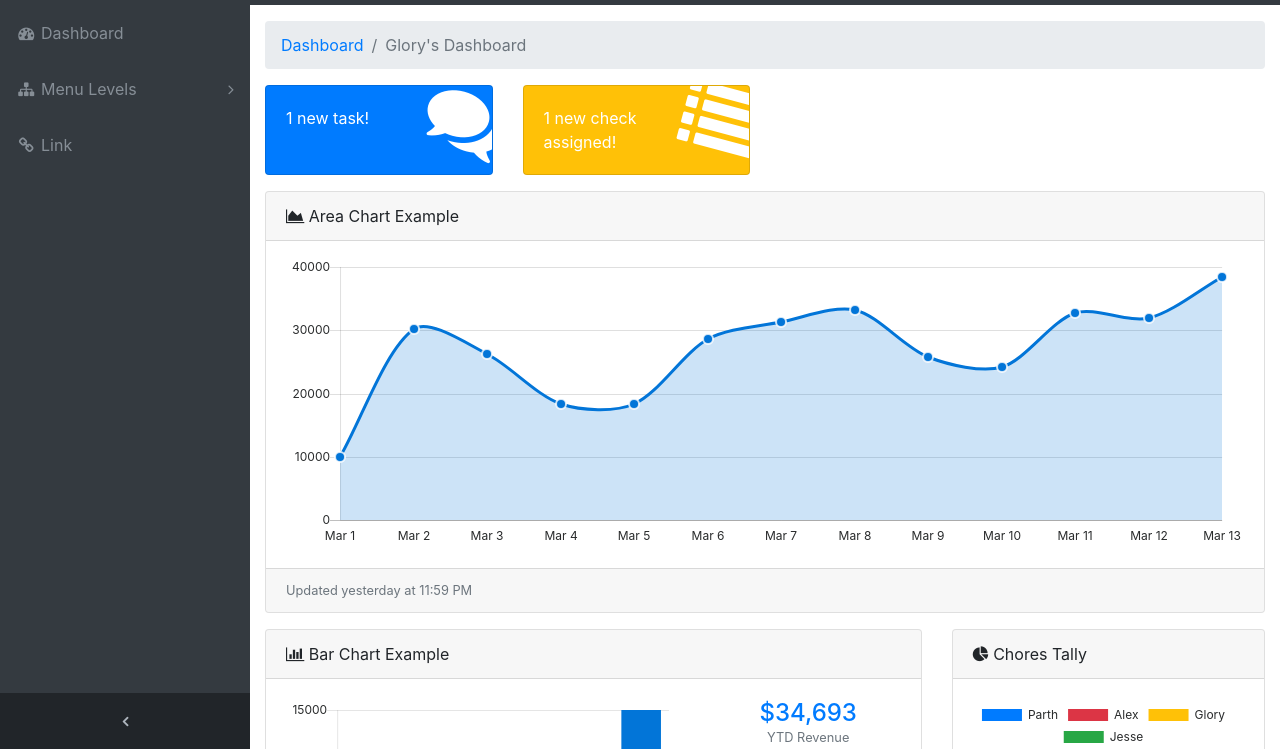
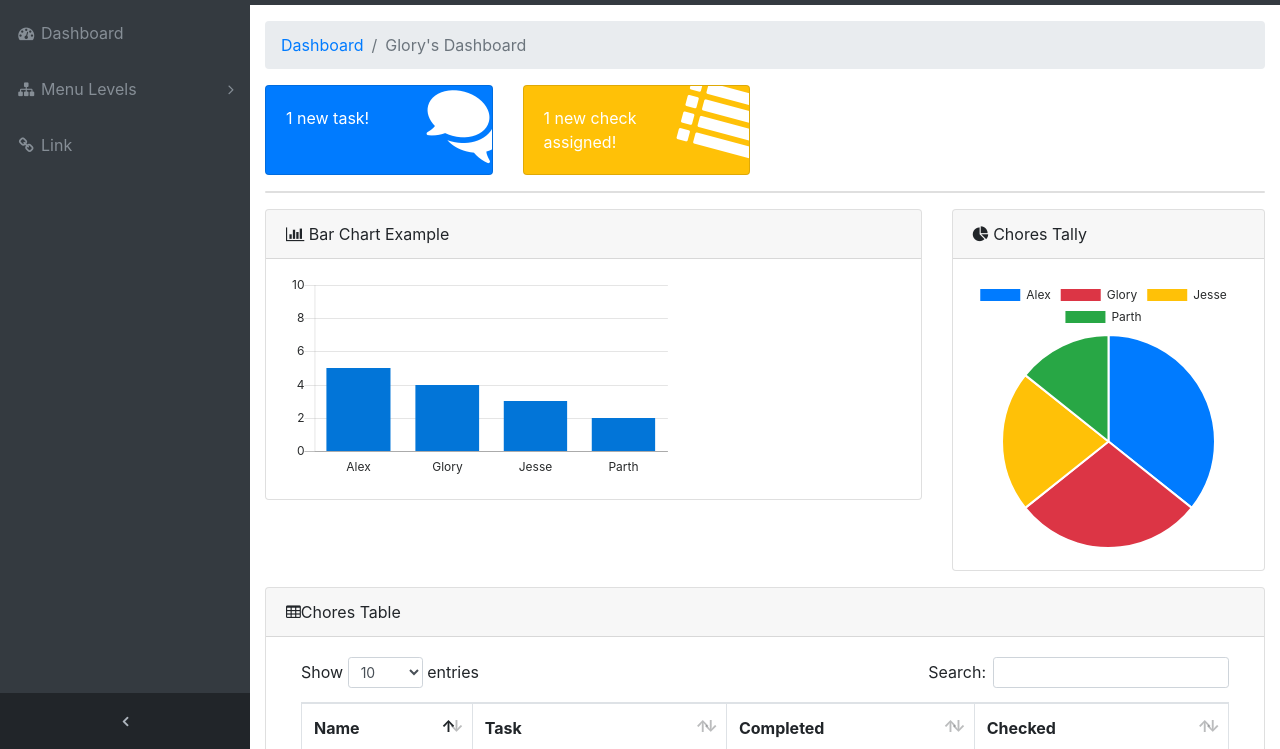
Before and after one commit to gloryjain/admin-page, a website: page index.html in a window 1280 px wide. Shown: the part 51-800 px from the top of the page. Drawn offline with Linux system fonts and the light colour scheme; files that its build step writes are made by us from their sources.

Commit message:
changes made

```diff
--- a/index.html
+++ b/index.html
@@ -201,12 +201,8 @@
       </div>
       <!-- Area Chart Example-->
       <div class="card mb-3">
-        <div class="card-header">
-          <i class="fa fa-area-chart"></i> Area Chart Example</div>
-        <div class="card-body">
-          <canvas id="myAreaChart" width="100%" height="30"></canvas>
-        </div>
-        <div class="card-footer small text-muted">Updated yesterday at 11:59 PM</div>
+
+
       </div>
       <div class="row">
         <div class="col-lg-8">
@@ -219,19 +215,9 @@
                 <div class="col-sm-8 my-auto">
                   <canvas id="myBarChart" width="100" height="50"></canvas>
                 </div>
-                <div class="col-sm-4 text-center my-auto">
-                  <div class="h4 mb-0 text-primary">$34,693</div>
-                  <div class="small text-muted">YTD Revenue</div>
-                  <hr>
-                  <div class="h4 mb-0 text-warning">$18,474</div>
-                  <div class="small text-muted">YTD Expenses</div>
-                  <hr>
-                  <div class="h4 mb-0 text-success">$16,219</div>
-                  <div class="small text-muted">YTD Margin</div>
-                </div>
+
               </div>
             </div>
-            <div class="card-footer small text-muted">Updated yesterday at 11:59 PM</div>
           </div>
           <!-- Card Columns Example Social Feed-->
 
--- a/js/sb-admin-charts.js
+++ b/js/sb-admin-charts.js
@@ -3,66 +3,19 @@
 Chart.defaults.global.defaultFontFamily = '-apple-system,system-ui,BlinkMacSystemFont,"Segoe UI",Roboto,"Helvetica Neue",Arial,sans-serif';
 Chart.defaults.global.defaultFontColor = '#292b2c';
 // -- Area Chart Example
-var ctx = document.getElementById("myAreaChart");
-var myLineChart = new Chart(ctx, {
-  type: 'line',
-  data: {
-    labels: ["Mar 1", "Mar 2", "Mar 3", "Mar 4", "Mar 5", "Mar 6", "Mar 7", "Mar 8", "Mar 9", "Mar 10", "Mar 11", "Mar 12", "Mar 13"],
-    datasets: [{
-      label: "Sessions",
-      lineTension: 0.3,
-      backgroundColor: "rgba(2,117,216,0.2)",
-      borderColor: "rgba(2,117,216,1)",
-      pointRadius: 5,
-      pointBackgroundColor: "rgba(2,117,216,1)",
-      pointBorderColor: "rgba(255,255,255,0.8)",
-      pointHoverRadius: 5,
-      pointHoverBackgroundColor: "rgba(2,117,216,1)",
-      pointHitRadius: 20,
-      pointBorderWidth: 2,
-      data: [10000, 30162, 26263, 18394, 18287, 28682, 31274, 33259, 25849, 24159, 32651, 31984, 38451],
-    }],
-  },
-  options: {
-    scales: {
-      xAxes: [{
-        time: {
-          unit: 'date'
-        },
-        gridLines: {
-          display: false
-        },
-        ticks: {
-          maxTicksLimit: 7
-        }
-      }],
-      yAxes: [{
-        ticks: {
-          min: 0,
-          max: 40000,
-          maxTicksLimit: 5
-        },
-        gridLines: {
-          color: "rgba(0, 0, 0, .125)",
-        }
-      }],
-    },
-    legend: {
-      display: false
-    }
-  }
-});
+
+
 // -- Bar Chart Example
 var ctx = document.getElementById("myBarChart");
 var myLineChart = new Chart(ctx, {
   type: 'bar',
   data: {
-    labels: ["January", "February", "March", "April", "May", "June"],
+    labels: ["Alex", "Glory", "Jesse", "Parth"],
     datasets: [{
       label: "Revenue",
       backgroundColor: "rgba(2,117,216,1)",
       borderColor: "rgba(2,117,216,1)",
-      data: [4215, 5312, 6251, 7841, 9821, 14984],
+      data: [5, 4, 3, 2],
     }],
   },
   options: {
@@ -81,7 +34,7 @@ var myLineChart = new Chart(ctx, {
       yAxes: [{
         ticks: {
           min: 0,
-          max: 15000,
+          max: 10,
           maxTicksLimit: 5
         },
         gridLines: {
@@ -99,9 +52,9 @@ var ctx = document.getElementById("myPieChart");
 var myPieChart = new Chart(ctx, {
   type: 'pie',
   data: {
-    labels: ["Parth", "Alex", "Glory", "Jesse"],
+    labels: ["Alex", "Glory", "Jesse","Parth"],
     datasets: [{
-      data: [12.21, 15.58, 11.25, 8.32],
+      data: [5, 4, 3, 2],
       backgroundColor: ['#007bff', '#dc3545', '#ffc107', '#28a745'],
     }],
   },
```
Also changed, not shown: js/sb-admin-charts.min.js.
